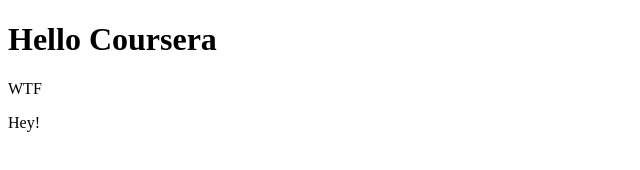
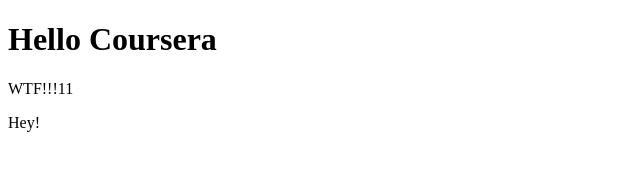
Before and after one commit to rufuscasey/coursera-test, a plain HTML site: page index.html in a window 1280 px wide. Shown: the full height of the page, 0-640 px from the left. Drawn offline with Linux system fonts and the light colour scheme.

Commit message:
Update index.html

```diff
--- a/index.html
+++ b/index.html
@@ -6,7 +6,7 @@
   </head>
   <body>
     <h1>Hello Coursera</h1>
-    <p>WTF</p>
+    <p>WTF!!!11</p>
 <p>Hey!</p>
   </body>
 </html>
```
